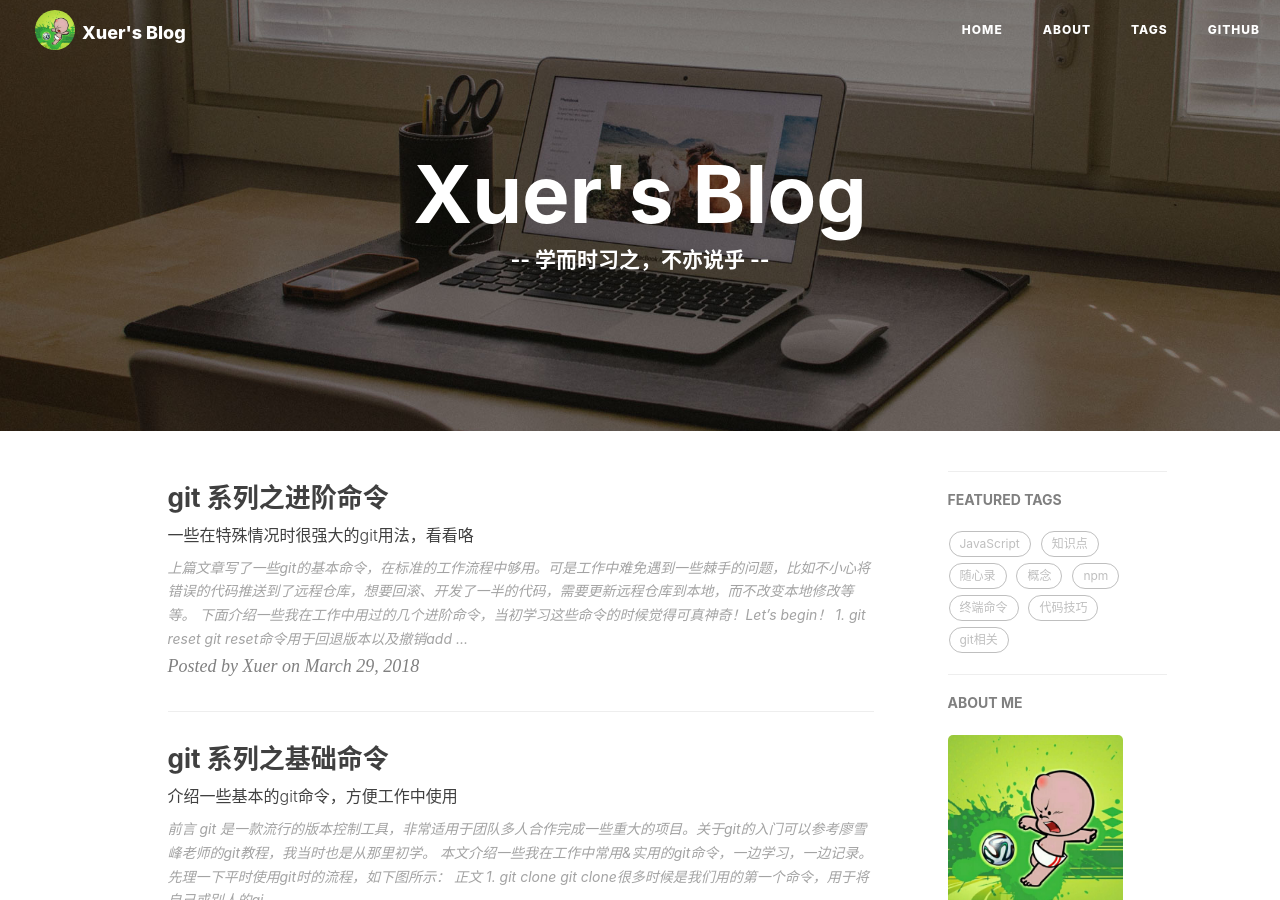
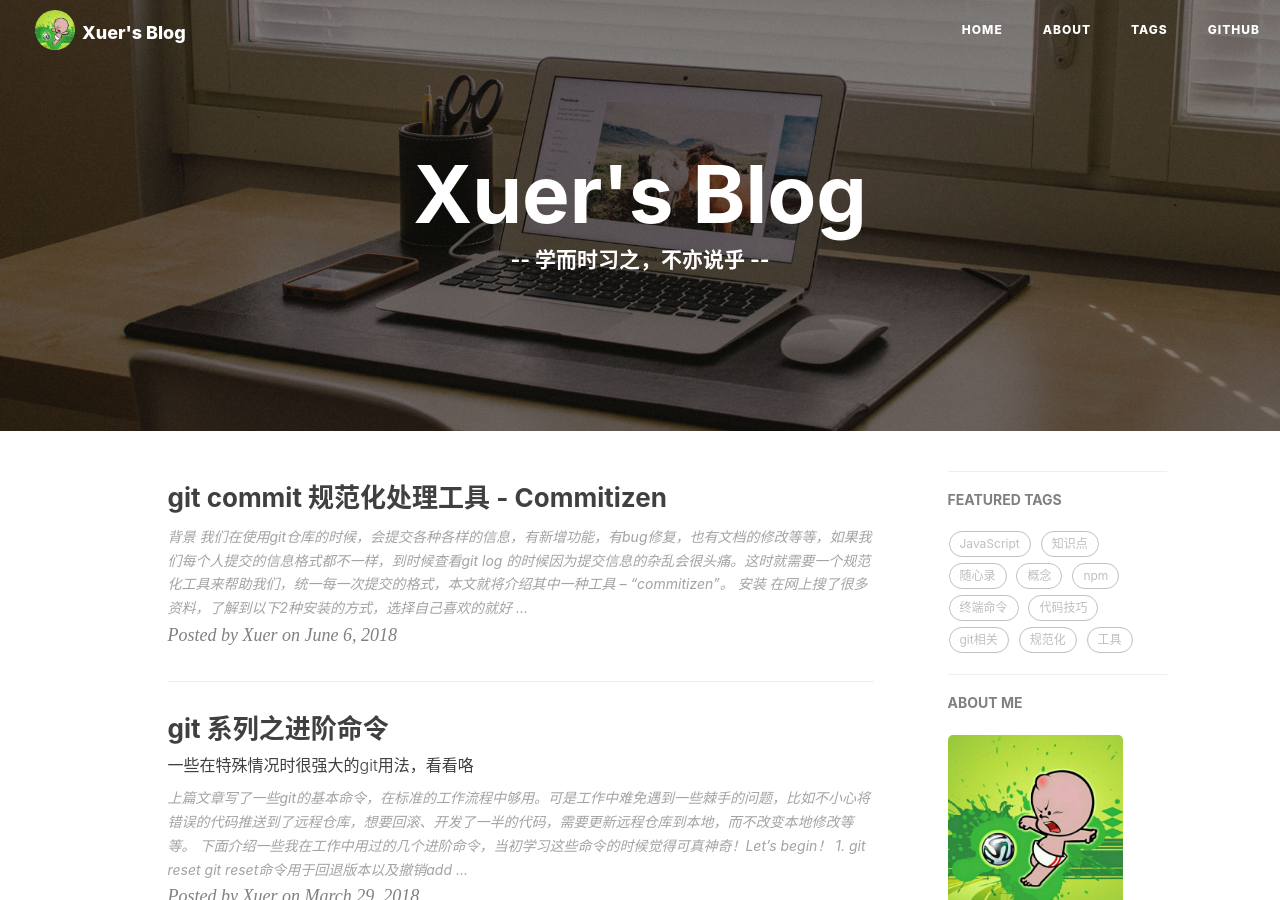
Before and after one commit to liuxingyu521/blog, a Jekyll site: the page built from index.html, in a window 1280 px wide and 900 px high. Built offline with Jekyll 4.4.1, drawn with Linux system fonts in a browser that asks for light colours; the list of posts is cut into pages by our own code.

Commit message:
feat(post): 增加post commitizen 介绍

````diff
--- /dev/null
+++ b/_posts/2018-06-06-git-cz.md
@@ -0,0 +1,96 @@
+---
+layout:     post
+title:      "git commit 规范化处理工具 - Commitizen"
+subtitle:   ""
+date:       2018-06-06
+author:     "Xuer"
+header-img: "img/home-bg.jpg"
+tags:
+    - git相关
+    - 规范化
+    - 工具
+---
+
+### 背景
+
+我们在使用git仓库的时候，会提交各种各样的信息，有新增功能，有bug修复，也有文档的修改等等，如果我们每个人提交的信息格式都不一样，到时候查看git log 的时候因为提交信息的杂乱会很头痛。这时就需要一个规范化工具来帮助我们，统一每一次提交的格式，本文就将介绍其中一种工具 -- “commitizen”。
+
+### 安装
+
+在网上搜了很多资料，了解到以下2种安装的方式，选择自己喜欢的就好 :)
+
+**1. 全局安装**
+
+```sh
+# 1. 全局安装工具commitizen
+$ npm install -g commitizen
+
+# 2. 全局安装配套常规配置选项的工具 cz-conventional-changelog
+$ npm install -g cz-conventional-changelog
+
+# 3. 在 `home` 目录创建一个全局配置cz的文件 '.czrc'
+$ echo '{ "path": "cz-conventional-changelog" }' > ~/.czrc
+```
+
+**现在在任何git仓库下使用`git commit` 的时候就可以用`git cz`来代替**。如下图所示：
+
+![git cz 命令]({{site.baseurl}}/img/in-post/post-git/git-cz.png)
+
+**2. 单项目安装**
+
+```sh
+# 项目中安装依赖
+$ npm install -g commitizen
+
+# 在项目根目录下，初始化git cz命令
+$ commitizen init cz-conventional-changelog --save --save-exact
+# 执行完发现 package.json 文件中多了config的配置
+```
+此时也可以使用`git cz`来提交规范化的信息了。
+
+### Commitizen介绍
+
+**Commitizen**是一个撰写规范化提交信息的工具，其中规范化的信息由三部分Header,Body,Footer组成，格式如下：
+
+```
+<type>(<scope>): <subject>
+// 空一行
+<body>
+// 空一行
+<footer>
+```
+
+**1. Header**
+
+Header部分应只包含一行，包括三个字段：type、scope和subject。
+
+* *type*：用于说明Commit的类型（feat,fix,docs,refactor,etc...详细看git cz 注释）
+* *scope*：用于说明本次Commit所影响的范围，比如controller、user或者README，视项目的不同而不同
+* *subject*：是本次Commit目的的简短描述
+
+**2. Body**
+
+Body是对本地提交的一个详细描述，下面是一个示例
+
+```
+More detailed explanatory text, if necessary.  Wrap it to
+about 72 characters or so.
+
+Further paragraphs come after blank lines.
+
+- Bullet points are okay, too
+- Use a hanging indent
+```
+
+**3. Footer**
+
+Footer只用于两种情况:
+
+* *不兼容改动*： 如果当前代码与上一个版本不兼容，则 Footer 部分以BREAKING CHANGE开头，后面是对变动的描述、以及变动理由和迁移方法。
+* *关闭Issue*： 如果当前Commit是针对某个Issue的提交，那么久可以在Footer中关闭这个Issue：Closes #234
+
+#### 参考链接
+
+* [http://www.ruanyifeng.com/blog/2016/01/commit_message_change_log.html](http://www.ruanyifeng.com/blog/2016/01/commit_message_change_log.html)
+* [https://blog.csdn.net/bingospunky/article/details/75305278](https://blog.csdn.net/bingospunky/article/details/75305278)
+* [https://www.npmjs.com/package/commitizen](https://www.npmjs.com/package/commitizen)
````
Also changed, not shown: _posts/2017-11-28-JS代码技巧积累.md (+27 -0 lines), img/in-post/post-git/git-cz.png (added).
